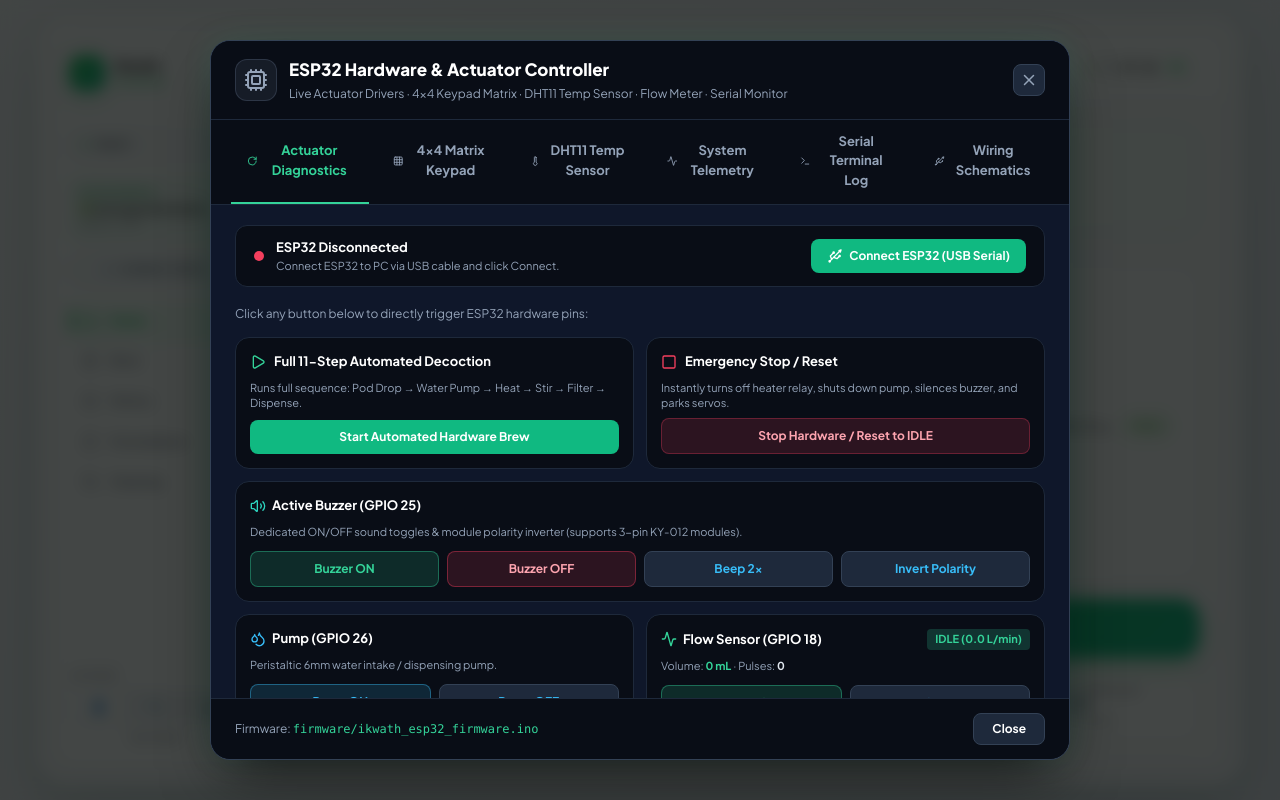
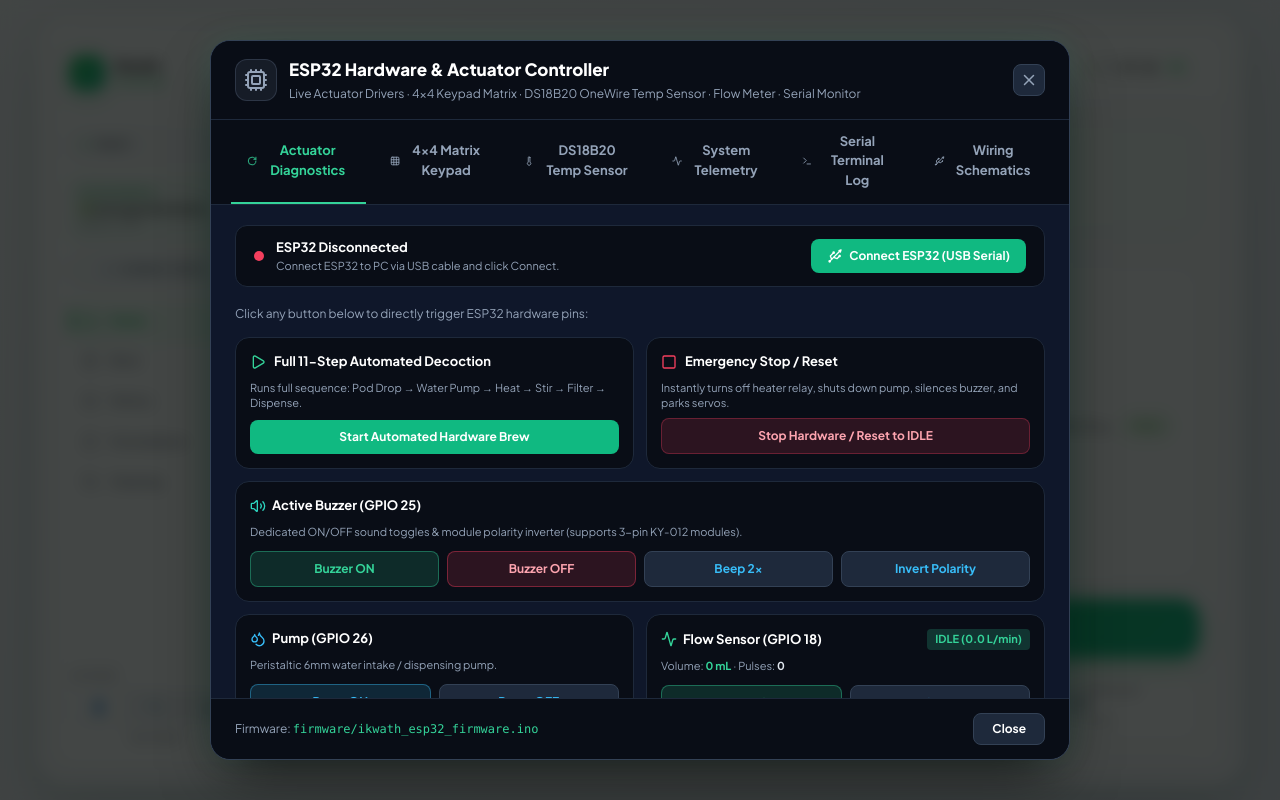
Before and after one commit to Khushi-S-Belani/iKwath_sih, a React (Vite) app: page / in a window 1280 px wide. Both pictures are taken after a click on the button "CONNECT ESP32". Built offline with nearby package versions, Linux system fonts and the light colour scheme.

Commit message:
fix: resolve ReferenceError in HomeScreen and finalize DS18B20 labels

```diff
--- a/src/components/HardwareControlModal.tsx
+++ b/src/components/HardwareControlModal.tsx
@@ -191,7 +191,7 @@
                 )}
               </div>
               <div className="hw-modal-sub">
-                Live Actuator Drivers · 4x4 Keypad Matrix · DHT11 Temp Sensor · Flow Meter · Serial Monitor
+                Live Actuator Drivers · 4x4 Keypad Matrix · DS18B20 OneWire Temp Sensor · Flow Meter · Serial Monitor
               </div>
             </div>
           </div>
@@ -223,7 +223,7 @@
             onClick={() => setActiveTab('ds18b20')}
             className={`hw-tab-btn orange ${activeTab === 'ds18b20' ? 'active' : ''}`}
           >
-            <Thermometer style={{ width: 16, height: 16 }} /> {telemetry?.sensor_type ? `${telemetry.sensor_type} Temp Sensor` : 'DHT11 Temp Sensor'}
+            <Thermometer style={{ width: 16, height: 16 }} /> {telemetry?.sensor_type ? `${telemetry.sensor_type} Temp Sensor` : 'DS18B20 Temp Sensor'}
           </button>
           <button
             onClick={() => setActiveTab('telemetry')}
@@ -638,7 +638,7 @@
                 <div className="hw-temp-top">
                   <div className="hw-temp-pin-label">
                     <Thermometer style={{ width: 16, height: 16 }} />
-                    {telemetry?.sensor_type ? `${telemetry.sensor_type} Temperature Sensor (GPIO 15)` : 'DHT11 Temperature & Humidity Sensor (GPIO 15)'}
+                    {telemetry?.sensor_type ? `${telemetry.sensor_type} Temperature Sensor (GPIO 15)` : 'DS18B20 High-Precision Temperature Sensor (GPIO 15)'}
                   </div>
 
                   <span
@@ -662,7 +662,7 @@
                   <div className="hw-mode-source-block">
                     <div className="hw-mode-source-label">Mode Source:</div>
                     <div className="hw-mode-source-val">
-                      {simTempActive ? '⚡ Dynamic Simulation Engine' : `📡 Physical ${telemetry?.sensor_type || 'DHT11'} Sensor`}
+                      {simTempActive ? '⚡ Dynamic Simulation Engine' : `📡 Physical ${telemetry?.sensor_type || 'DS18B20'} Sensor`}
                     </div>
                   </div>
                 </div>
@@ -693,18 +693,18 @@
                   <div className="hw-panel-title">
                     <span style={{ display: 'flex', alignItems: 'center', gap: 6 }}>
                       <Sparkles style={{ width: 16, height: 16, color: '#34d399' }} />
-                      How to Test DHT11 without a Heat Source:
+                      How to Test DS18B20 without a Heat Source:
                     </span>
                   </div>
                   <ul className="hw-panel-list">
                     <li>
-                      <strong style={{ color: '#6ee7b7' }}>Warm Breath Test:</strong> Gently blow warm breath onto the blue DHT11 grille. You will see both temperature (<strong>~24°C → ~33°C</strong>) and humidity (<strong>~50% → ~85%+ RH</strong>) rise immediately!
+                      <strong style={{ color: '#6ee7b7' }}>Finger Warmth Test:</strong> Hold the waterproof metal probe tightly between your fingers. Temperature rises from <strong>~24°C → ~33°C</strong> in real time.
                     </li>
                     <li>
-                      <strong style={{ color: '#7dd3fc' }}>Finger Warmth:</strong> Hold or wrap your warm fingers close around the sensor casing.
+                      <strong style={{ color: '#7dd3fc' }}>Warm Water Dip:</strong> Dip the waterproof stainless steel probe in warm water or near the hotplate.
                     </li>
                     <li>
-                      <strong style={{ color: '#fcd34d' }}>Simulation Mode:</strong> Toggle software simulation to simulate the full <strong>25°C → 90°C</strong> heating curve automatically!
+                      <strong style={{ color: '#fcd34d' }}>Simulation Mode:</strong> Toggle software simulation to simulate the full <strong>25°C → 92°C</strong> heating curve automatically!
                     </li>
                   </ul>
                 </div>
@@ -754,14 +754,14 @@
               <div className="hw-metric-grid">
                 <div className="hw-tile">
                   <div className="hw-tile-top">
-                    <span>DHT11 Temp</span>
+                    <span>DS18B20 Temp</span>
                     <Flame style={{ width: 16, height: 16, color: '#fb923c' }} />
                   </div>
                   <div className="hw-tile-value">
                     {currentTemp.toFixed(1)} <span style={{ fontSize: 14, color: '#94a3b8' }}>°C</span>
                   </div>
                   <div className="hw-tile-sub" style={{ color: '#34d399' }}>
-                    {simTempActive ? 'Simulated Heating Curve' : 'DHT11 Live Sensor'}
+                    {simTempActive ? 'Simulated Heating Curve' : 'DS18B20 Live Sensor'}
                   </div>
                 </div>
 
@@ -904,10 +904,10 @@
                     <td>Physical recipe preset & actuator triggers.</td>
                   </tr>
                   <tr>
-                    <td><strong>DHT11 Temp & Humidity Sensor</strong></td>
+                    <td><strong>DS18B20 Temp Sensor</strong></td>
                     <td><span className="hw-pin-tag">GPIO 15</span></td>
                     <td>3.3V & GND</td>
-                    <td>Connect Data to GPIO 15, VCC to 3.3V, GND to GND.</td>
+                    <td>OneWire Digital Probe. Connect Data to GPIO 15, VCC to 3.3V, GND to GND.</td>
                   </tr>
                   <tr>
                     <td><strong>Push Button</strong></td>
--- a/src/components/HomeScreen.tsx
+++ b/src/components/HomeScreen.tsx
@@ -62,7 +62,7 @@
 
       {/* Live ESP32 Precision Hardware Telemetry Bar */}
       <div className="home-telemetry-grid">
-        {/* DHT11 Temp Sensor */}
+        {/* DS18B20 Temp Sensor */}
         <div className="home-tele-tile temp">
           <div className="home-tele-icon-box temp">
             <Flame style={{ width: 18, height: 18 }} />
@@ -72,7 +72,7 @@
             <div className="home-tele-val temp">
               {liveTemp.toFixed(1)}<span className="home-tele-unit">°C</span>
             </div>
-            <div className="home-tele-sub">DHT11 Sensor Live</div>
+            <div className="home-tele-sub">DS18B20 Sensor Live</div>
           </div>
         </div>
 
--- a/src/components/TechnicianScreen.tsx
+++ b/src/components/TechnicianScreen.tsx
@@ -53,7 +53,7 @@
 
   const subsystems: SubsystemRow[] = [
     {
-      name: telemetry?.sensor_type ? `${telemetry.sensor_type} Temp Sensor (GPIO 15)` : 'DHT11 Temp Sensor (GPIO 15)',
+      name: telemetry?.sensor_type ? `${telemetry.sensor_type} Temp Sensor (GPIO 15)` : 'DS18B20 Temp Sensor (GPIO 15)',
       state: telemetry
         ? `${telemetry.temp_c.toFixed(1)}°C ${telemetry.humidity !== undefined ? `| ${telemetry.humidity.toFixed(0)}% RH` : ''} (${telemetry.sim_mode ? 'Simulated' : 'Physical'})`
         : isConnected ? 'CONNECTED (25.0°C)' : 'STANDALONE',
@@ -103,7 +103,7 @@
 
   const ACTIONS = [
     { id: 'esp32-bridge', label: '⚡ Open ESP32 Live Hardware Modal', highlight: true },
-    { id: 'sim-temp', label: '🔥 Toggle DHT11 Temp Simulation Mode', highlight: false },
+    { id: 'sim-temp', label: '🔥 Toggle Temp Simulation Mode', highlight: false },
     { id: 'pump-prime', label: 'Pump prime / test (GPIO 26)', confirm: true },
     { id: 'stirrer-test', label: 'Stirrer Servo test (GPIO 13)', confirm: true },
     { id: 'pod-test', label: 'Pod Drop Flap Servo test (GPIO 14)', confirm: true },
--- a/src/services/esp32Serial.ts
+++ b/src/services/esp32Serial.ts
@@ -535,7 +535,7 @@
               ds18b20_found: data.ds18b20_found !== undefined ? Boolean(data.ds18b20_found) : (data.temp_sensor_found !== undefined ? Boolean(data.temp_sensor_found) : true),
               temp_sensor_found: data.temp_sensor_found !== undefined ? Boolean(data.temp_sensor_found) : true,
               humidity: typeof data.humidity === 'number' ? data.humidity : undefined,
-              sensor_type: typeof data.sensor_type === 'string' ? data.sensor_type : 'DHT11',
+              sensor_type: typeof data.sensor_type === 'string' ? data.sensor_type : 'DS18B20',
               timestamp: new Date(),
             };
             this.latestTelemetry = telemetry;
```
Also changed, not shown: 1 other file (tests, documents, lock files or other folders).
